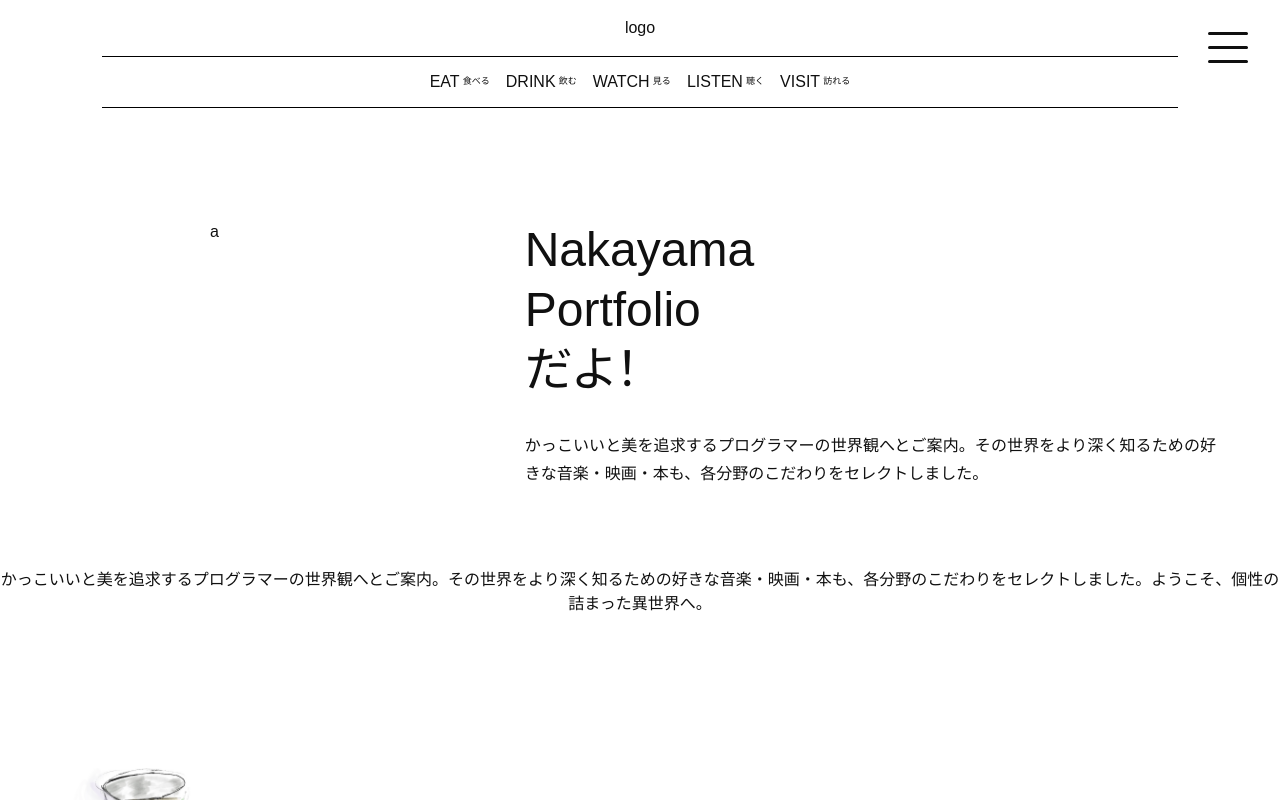
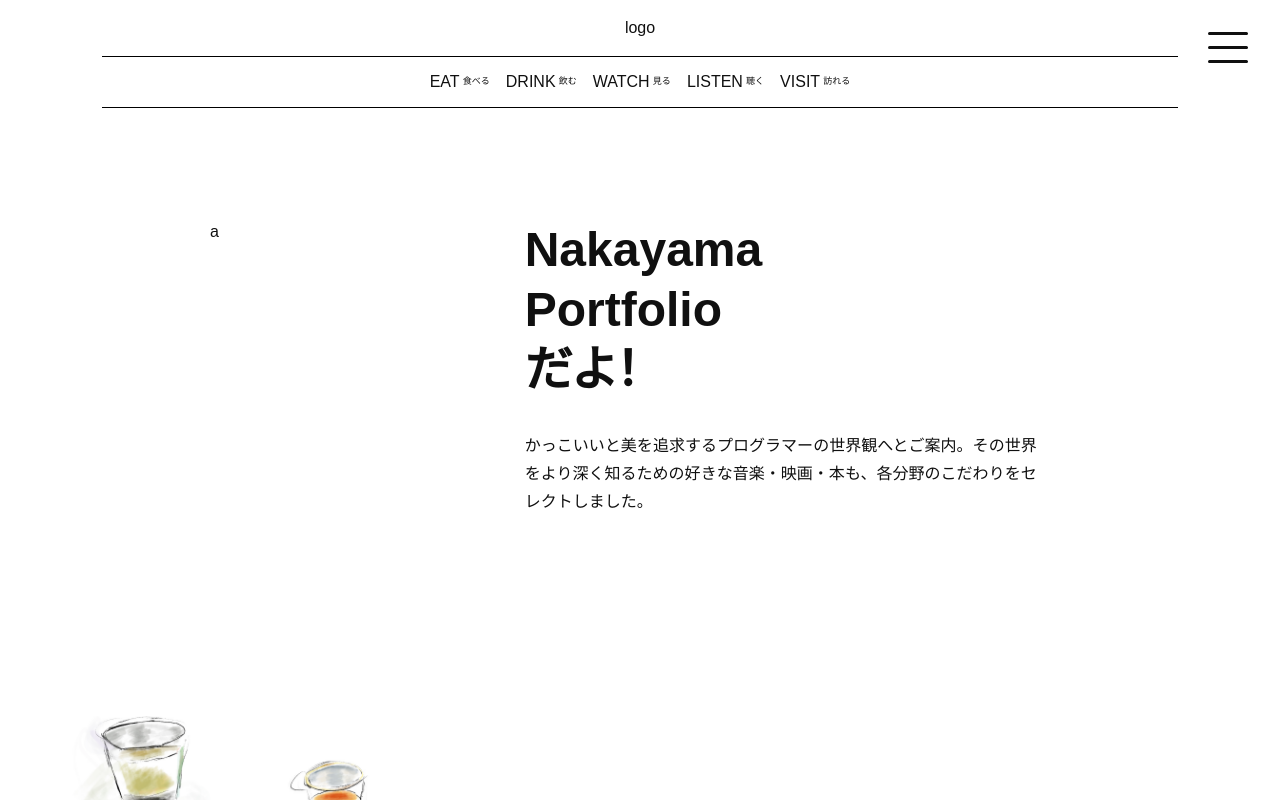
Before and after one commit to tom1236908745/nakalog, a Next.js app: page / in a window 1280 px wide. Shown: the top 800 px of the page. Built offline with nearby package versions, Linux system fonts and the light colour scheme.

Commit message:
fix: topic

```diff
--- a/app/page.tsx
+++ b/app/page.tsx
@@ -16,9 +16,7 @@ export default function Page() {
           <SideMenu />
         </div>
         <Topic />
-        <div className={homeStyle.minHeight}>
-          かっこいいと美を追求するプログラマーの世界観へとご案内。その世界をより深く知るための好きな音楽・映画・本も、各分野のこだわりをセレクトしました。ようこそ、個性の詰まった異世界へ。
-        </div>
+
         <Popup />
         <div className={homeStyle.maxHeight}>
           かっこいいと美を追求するプログラマーの世界観へとご案内。その世界をより深く知るための好きな音楽・映画・本も、各分野のこだわりをセレクトしました。ようこそ、個性の詰まった異世界へ。
--- a/styles/elements/topic.module.css
+++ b/styles/elements/topic.module.css
@@ -17,6 +17,7 @@
 }
 .rightWidth {
   padding-left: 0 !important;
+  width: 40vw;
 }
 .largeStr {
   line-height: 1.25 !important;
@@ -24,13 +25,12 @@
   font-weight: inherit;
   margin: 0;
   font-feature-settings: 'palt' 1 !important;
-  font-kerning: normal !important;
   text-align: left;
+  font-weight: bold;
 }
 .smallStr {
   margin-top: 2rem !important;
   line-height: 1.75 !important;
   font-size: 1rem !important;
   text-align: justify;
-  text-justify: inter-ideograph;
 }
```
